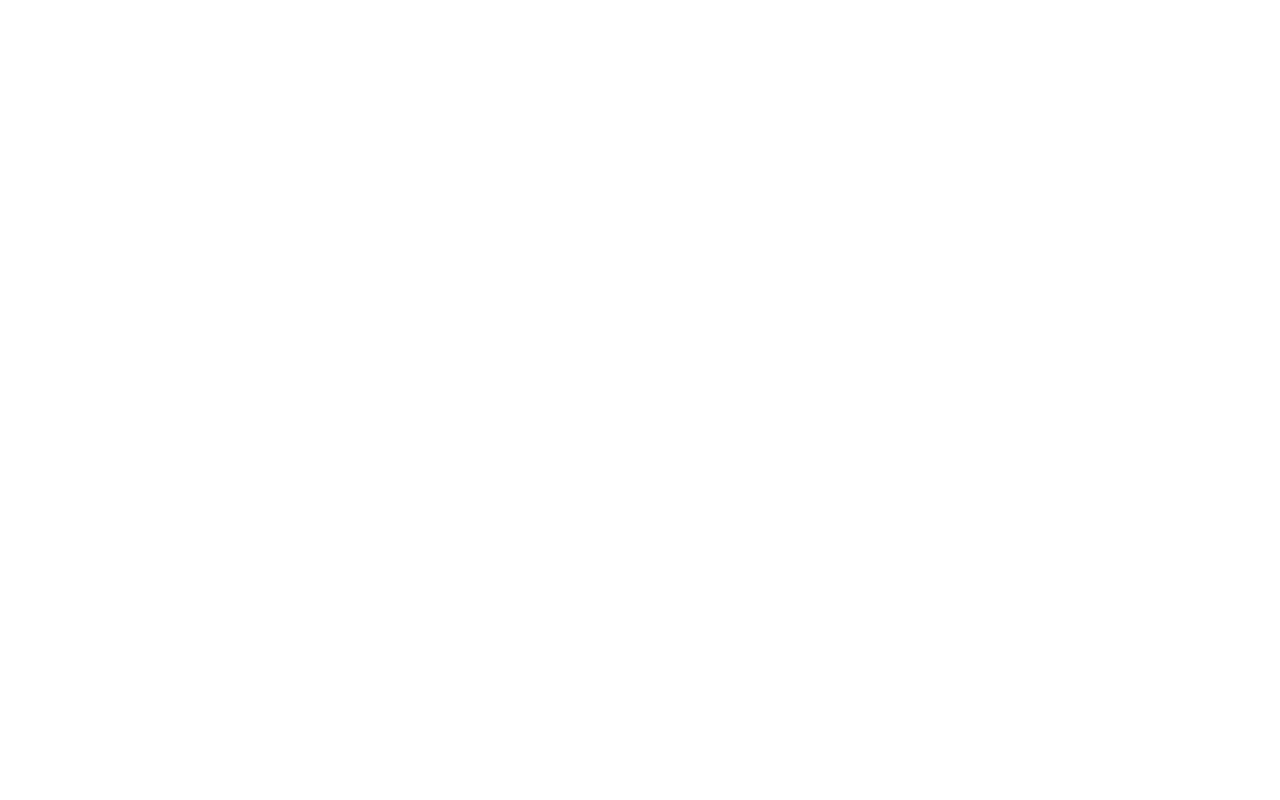
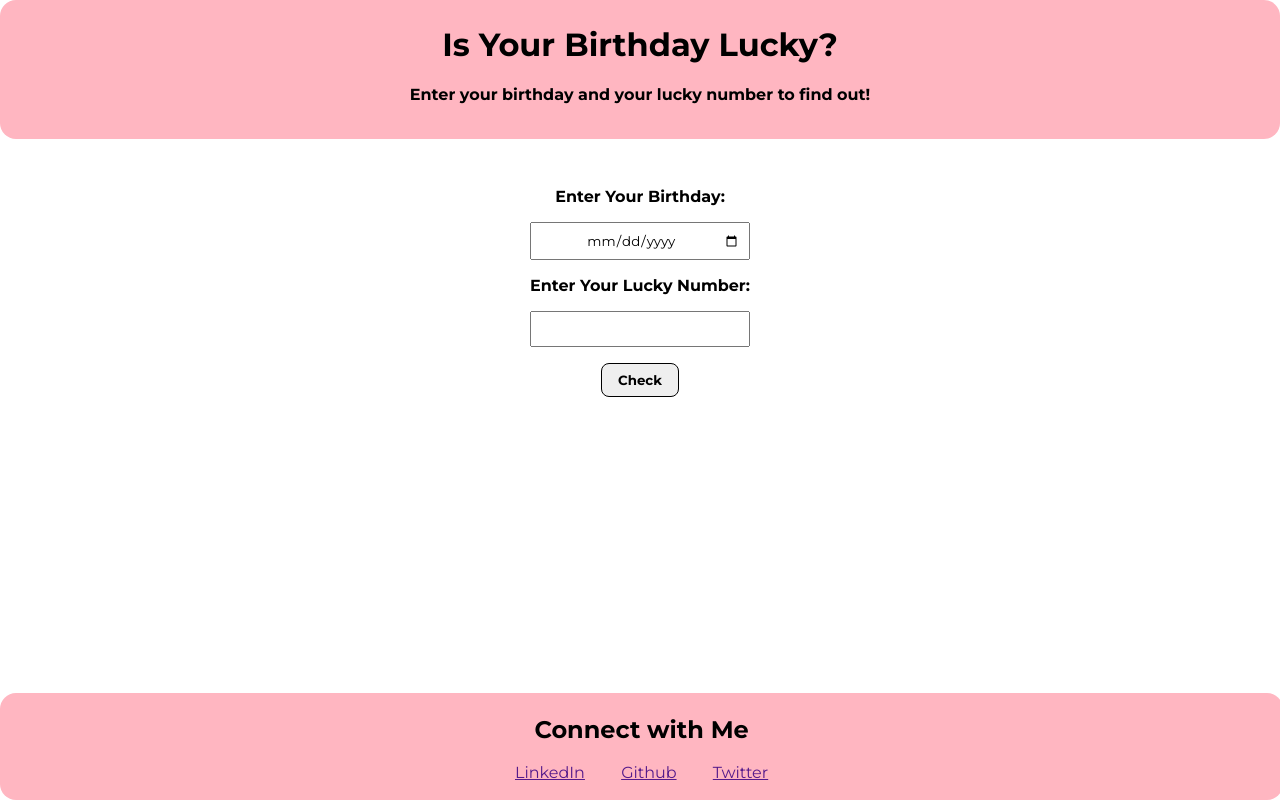
Before and after one commit to CallMeSahu/is-your-birthday-lucky, a plain HTML site: page index.html in a window 1280 px wide. Drawn offline with Linux system fonts and the light colour scheme.

Commit message:
style: page components

```diff
--- a/index.html
+++ b/index.html
@@ -9,6 +9,44 @@
 </head>
 <body>
 
+    <header class="header">
+        <h1>Is Your Birthday Lucky?</h1>
+        <p>Enter your birthday and your lucky number to find out!</p>
+    </header>
     <script type="text/javascript" src="app.js"></script>
+
+    <section class="working-area">
+        <div class="section bill-section">
+            <p class="label">Enter Your Birthday:</p>
+            <input type="date" id="input-birthday">
+        </div>
+
+        <div class="section cash-section">
+            <p class="label">Enter Your Lucky Number:</p>
+            <input type="number" id="input-luckynumber">
+            <button id="btn-check">Check</button>
+        </div>
+
+        <div class="lucky">
+            <h3 class="label">🥳 Your birthday is lucky! 🥳</h3>
+            <img src="https://media1.giphy.com/media/9jEaPxN9eZWmI/200.webp?cid=ecf05e47rhrwbu38mxfd1zozxfjaihywrt88kxbb3dhdgjzf&rid=200.webp&ct=g" alt="">
+        </div>
+
+        <div class="not-lucky">
+            <h3 class="label">😔 Your birthday is not lucky! 😔</h3>
+            <img src="https://media3.giphy.com/media/YOkrK8agZLEk2cXeLi/200w.webp?id=ecf05e47dfbx2rgolpla8prm29g7fhs8cvqofpyx6lh5jz1f&rid=200w.webp&ct=g" alt="">
+        </div>
+
+
+    </section>
+
+    <footer class="footer">
+        <h2>Connect with Me</h2>
+        <ul class="nonbullet-links">
+            <li class="inline-links"><a href="">LinkedIn</a></li>
+            <li class="inline-links"><a href="">Github</a></li>
+            <li class="inline-links"><a href="">Twitter</a></li>
+        </ul>
+    </footer>
 </body>
 </html>
--- a/styles.css
+++ b/styles.css
@@ -0,0 +1,80 @@
+@import url('https://fonts.googleapis.com/css2?family=Montserrat:wght@400;700&display=swap');
+
+body{
+    font-family: "Montserrat", sans-serif;
+    text-align: center;
+    margin: 0;
+}
+
+header{
+    background-color: lightpink;
+    padding: 0.2rem;
+    border-radius: 1rem;
+    margin-bottom: 1rem;
+}
+
+header p{
+    font-weight: bold;
+    padding-bottom: 1rem;
+}
+
+.working-area{
+    background-color: white;
+    max-width: 500px;
+    margin: auto;
+    padding: 1rem;
+
+}
+
+input{
+    width: 200px;
+    text-align: center;
+    font-family: "Montserrat", sans-serif;
+    padding: 0.5rem;
+}
+
+.label{
+    font-weight: bold;
+}
+
+button{
+    display: block;
+    padding: 0.5rem 1rem;
+    margin: 1rem auto;
+    font-family: "Montserrat", sans-serif;
+    font-weight: bold;
+    border: 1px solid;
+    border-radius: 0.5rem;
+}
+
+.lucky img{
+    width: 200px;
+}
+
+.lucky{
+    display: none;
+}
+
+.not-lucky{
+    display: none;
+}
+
+.footer{
+    background-color: lightpink;
+    padding: 0.1rem;
+    border-radius: 1rem;
+    bottom: 0;
+    width: 100%;
+    position: fixed;
+}
+
+.footer .nonbullet-links{
+    list-style: none;
+    padding-inline-start: 0;
+}
+
+.footer .inline-links{
+    display: inline;
+    padding: 1rem;
+
+}
```
